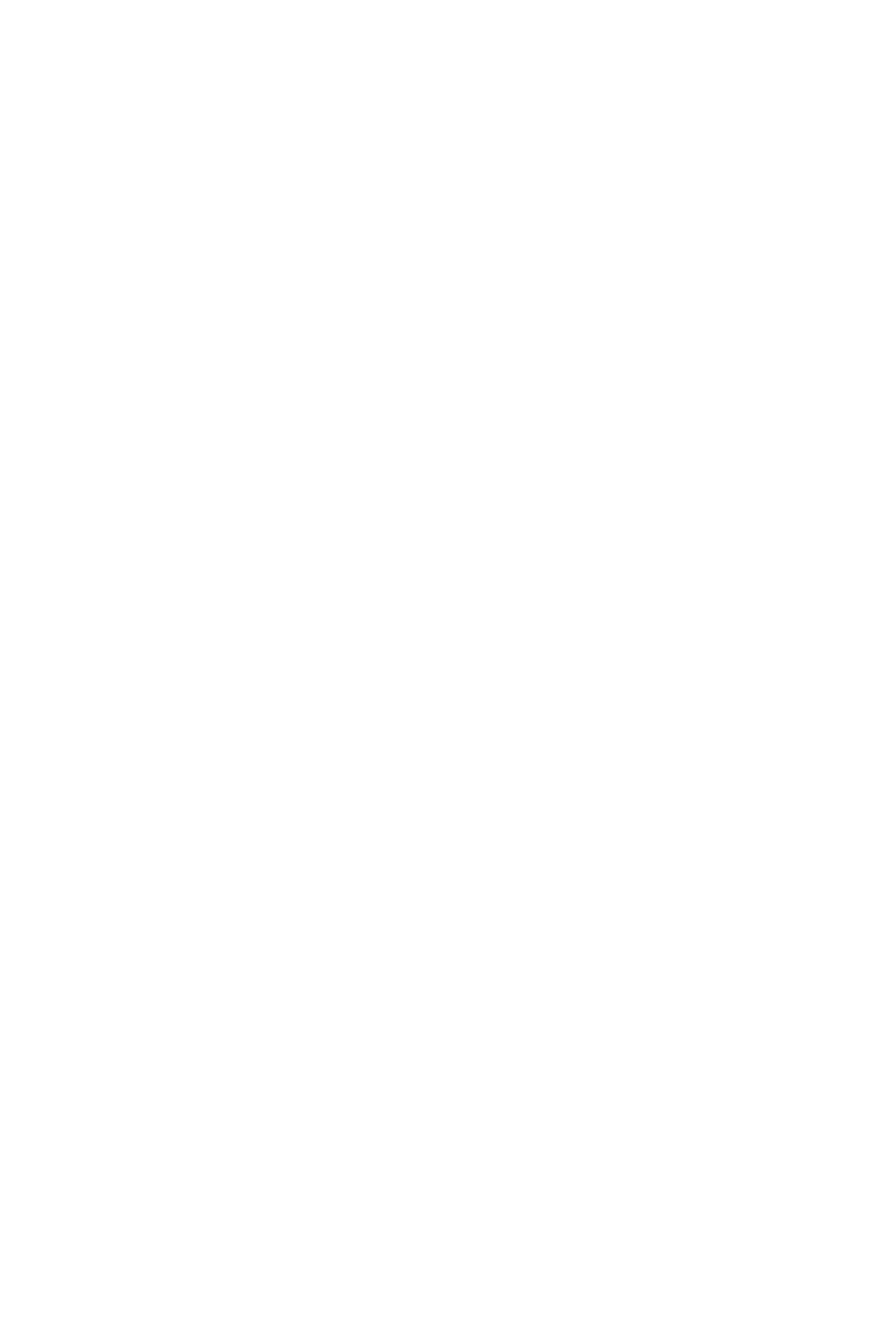
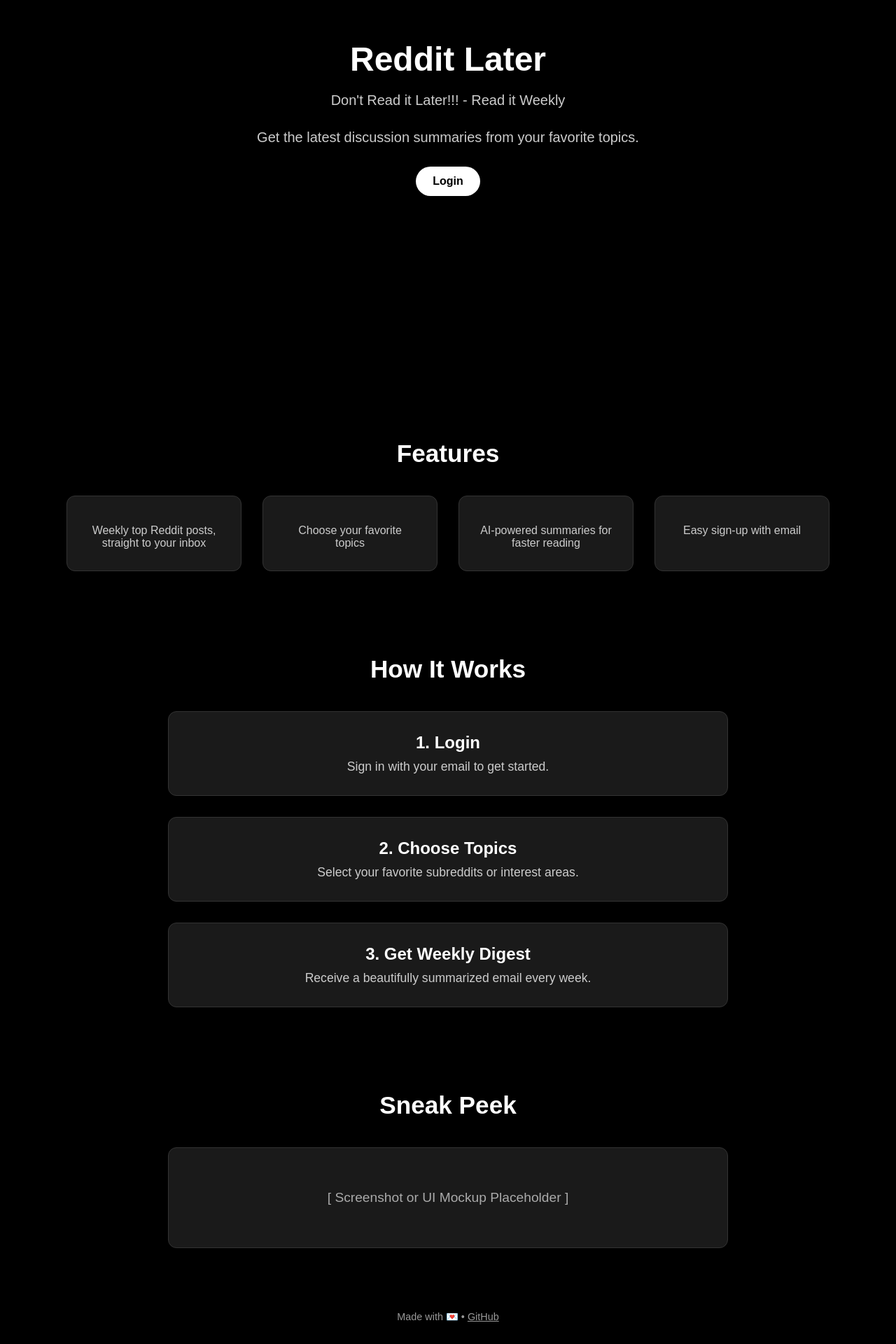
Before and after one commit to Akanth24/reddit-later, a Next.js app: page / in a window 1280 px wide. Before the commit this address had no page. Shown: the part 232-2152 px from the top of the page at 70% size. Before the commit the page ends 800 px from the top, so only its background shows below. Built offline with nearby package versions, Linux system fonts and the light colour scheme.

Commit message:
Added landing page

```diff
--- /dev/null
+++ b/src/app/landing.css
@@ -0,0 +1,221 @@
+/* Global layout tweaks */
+body {
+  margin: 0;
+  font-family: sans-serif;
+  background-color: black;
+  color: white;
+}
+
+.landing {
+  width: 100%;
+}
+
+/* Every section takes full screen height */
+section {
+  padding: 60px 80px;
+  box-sizing: border-box;
+}
+
+section h2 {
+  font-size: 2.2rem;
+  margin-bottom: 1rem;
+}
+
+/* Hero Section */
+.hero {
+  min-height: 100vh;
+  display: flex;
+  flex-direction: column;
+  align-items: center;
+  justify-content: center;
+  text-align: center;
+}
+
+.hero h1 {
+  font-size: 3rem;
+  margin-bottom: 20px;
+}
+
+.hero p {
+  font-size: 1.25rem;
+  color: #ccc;
+  max-width: 800px;
+  margin-bottom: 30px;
+}
+
+.hero button {
+  padding: 12px 24px;
+  font-size: 1rem;
+  background-color: white;
+  color: black;
+  border: none;
+  border-radius: 9999px;
+  font-weight: bold;
+  cursor: pointer;
+  transition: background-color 0.3s ease;
+}
+
+.hero button:hover {
+  background-color: #e5e5e5;
+}
+
+/* Feature Blocks */
+.features .feature-blocks {
+  display: flex;
+  justify-content: space-around;
+  gap: 40px;
+  flex-wrap: wrap;
+  max-width: 1200px;
+}
+
+.feature-card {
+  background-color: #1a1a1a;
+  padding: 30px;
+  border-radius: 12px;
+  color: white;
+  font-size: 1rem;
+  text-align: center;
+  border: 1px solid #333;
+  flex: 1 1 25%;
+  min-width: 250px;
+}
+
+.feature-card p {
+  margin-top: 10px;
+  color: #ccc;
+}
+
+/* How It Works */
+.how-it-works ol {
+  font-size: 1.2rem;
+  padding-left: 20px;
+  max-width: 800px;
+}
+
+/* Screenshots Placeholder */
+.screenshots .placeholder-image {
+  height: 400px;
+  width: 100%;
+  max-width: 800px;
+  background-color: #222;
+  display: flex;
+  justify-content: center;
+  align-items: center;
+  color: #aaa;
+  border-radius: 10px;
+}
+
+/* FAQ */
+.faq .faq-item {
+  max-width: 800px;
+  margin-bottom: 30px;
+}
+
+.faq-item strong {
+  display: block;
+  margin-bottom: 5px;
+  font-size: 1.1rem;
+}
+
+/* Footer */
+.footer {
+  min-height: auto;
+  padding: 30px 0;
+  text-align: center;
+  font-size: 0.9rem;
+  color: #999;
+}
+
+.footer a {
+  color: #999;
+  text-decoration: underline;
+}
+
+
+/* Center all section headings */
+.section-heading,
+section h2 {
+  font-size: 2.2rem;
+  margin-bottom: 40px;
+  text-align: center;
+}
+
+/* Feature blocks: updated layout to handle 5 blocks evenly */
+.features .feature-blocks {
+  display: flex;
+  justify-content: center;
+  flex-wrap: wrap;
+  gap: 30px;
+  max-width: 1200px;
+  margin: 0 auto;
+}
+
+.feature-card {
+  background-color: #1a1a1a;
+  padding: 30px;
+  border-radius: 12px;
+  color: white;
+  font-size: 1rem;
+  text-align: center;
+  border: 1px solid #333;
+  flex: 1 1 220px;
+  max-width: 250px;
+  min-width: 220px;
+}
+
+.feature-card p {
+  margin-top: 10px;
+  color: #ccc;
+}
+
+.section-inner {
+  width: 100%;
+  max-width: 1200px;
+  text-align: center;
+  margin: 0 auto;
+}
+
+/* How It Works – vertical blocks */
+.how-it-works-steps {
+  display: flex;
+  flex-direction: column;
+  gap: 30px;
+  align-items: center;
+  justify-content: center;
+  max-width: 800px;
+  margin: 0 auto;
+}
+
+.how-step {
+  background-color: #1a1a1a;
+  padding: 30px;
+  border-radius: 12px;
+  border: 1px solid #333;
+  text-align: center;
+  width: 100%;
+}
+
+.how-step h3 {
+  margin-bottom: 10px;
+  font-size: 1.5rem;
+  color: white;
+}
+
+.how-step p {
+  color: #ccc;
+  font-size: 1.1rem;
+}
+
+/* Screenshot block */
+.screenshot-card {
+  background-color: #1a1a1a;
+  padding: 60px 30px;
+  border-radius: 12px;
+  border: 1px solid #333;
+  max-width: 800px;
+  width: 100%;
+  text-align: center;
+  color: #aaa;
+  font-size: 1.2rem;
+  margin: 0 auto;
+}
--- a/src/app/page.js
+++ b/src/app/page.js
@@ -1,15 +1,74 @@
-"use client"
+"use client";
 import { useRouter } from "next/navigation";
+import "./landing.css";
 
-export default function Home() {
+export default function Landing() {
   const router = useRouter();
+
+  const handleLogin = () => {
+    router.push("/home");
+  };
+
   return (
-    <main>
-      <div className="d-flex flex-column justify-content-center align-items-center w-100" style={{height:'100vh',gap:5}}>
-          <div className="spinner-border text-primary" role="status" />
-          <div style={{fontSize:'16px'}}>Loading...</div>
-      </div>
-      {router.replace("/home")}
+    <main className="landing">
+      {/* Hero Section */}
+      <section className="hero">
+        <h1>Reddit Later</h1>
+        <p>Don't Read it Later!!! - Read it Weekly</p>
+        <p>Get the latest discussion summaries from your favorite topics.</p>
+        <button onClick={handleLogin}>Login</button>
+      </section>
+
+      {/* Features Section */}
+      <section className="features">
+        <div className="section-inner">
+          <h2 className="section-heading">Features</h2>
+          <div className="feature-blocks">
+            <div className="feature-card"><p>Weekly top Reddit posts, straight to your inbox</p></div>
+            <div className="feature-card"><p>Choose your favorite topics</p></div>
+            <div className="feature-card"><p>AI-powered summaries for faster reading</p></div>
+            <div className="feature-card"><p>Easy sign-up with email</p></div>
+            {/* <div className="feature-card"><p>Privacy-first: no data shared</p></div> */}
+          </div>
+        </div>
+      </section>
+
+
+      {/* How It Works Section */}
+      <section className="how-it-works">
+        <div className="section-inner">
+          <h2 className="section-heading">How It Works</h2>
+          <div className="how-it-works-steps">
+            <div className="how-step">
+              <h3>1. Login</h3>
+              <p>Sign in with your email to get started.</p>
+            </div>
+            <div className="how-step">
+              <h3>2. Choose Topics</h3>
+              <p>Select your favorite subreddits or interest areas.</p>
+            </div>
+            <div className="how-step">
+              <h3>3. Get Weekly Digest</h3>
+              <p>Receive a beautifully summarized email every week.</p>
+            </div>
+          </div>
+        </div>
+      </section>
+
+      <section className="screenshots">
+        <div className="section-inner">
+          <h2 className="section-heading">Sneak Peek</h2>
+          <div className="screenshot-card">
+            <p>[ Screenshot or UI Mockup Placeholder ]</p>
+          </div>
+        </div>
+      </section>
+
+
+      {/* Footer */}
+      <footer className="footer">
+        <p>Made with 💌 • <a href="https://github.com/Akanth24/reddit-later" target="_blank">GitHub</a></p>
+      </footer>
     </main>
   );
 }
```
